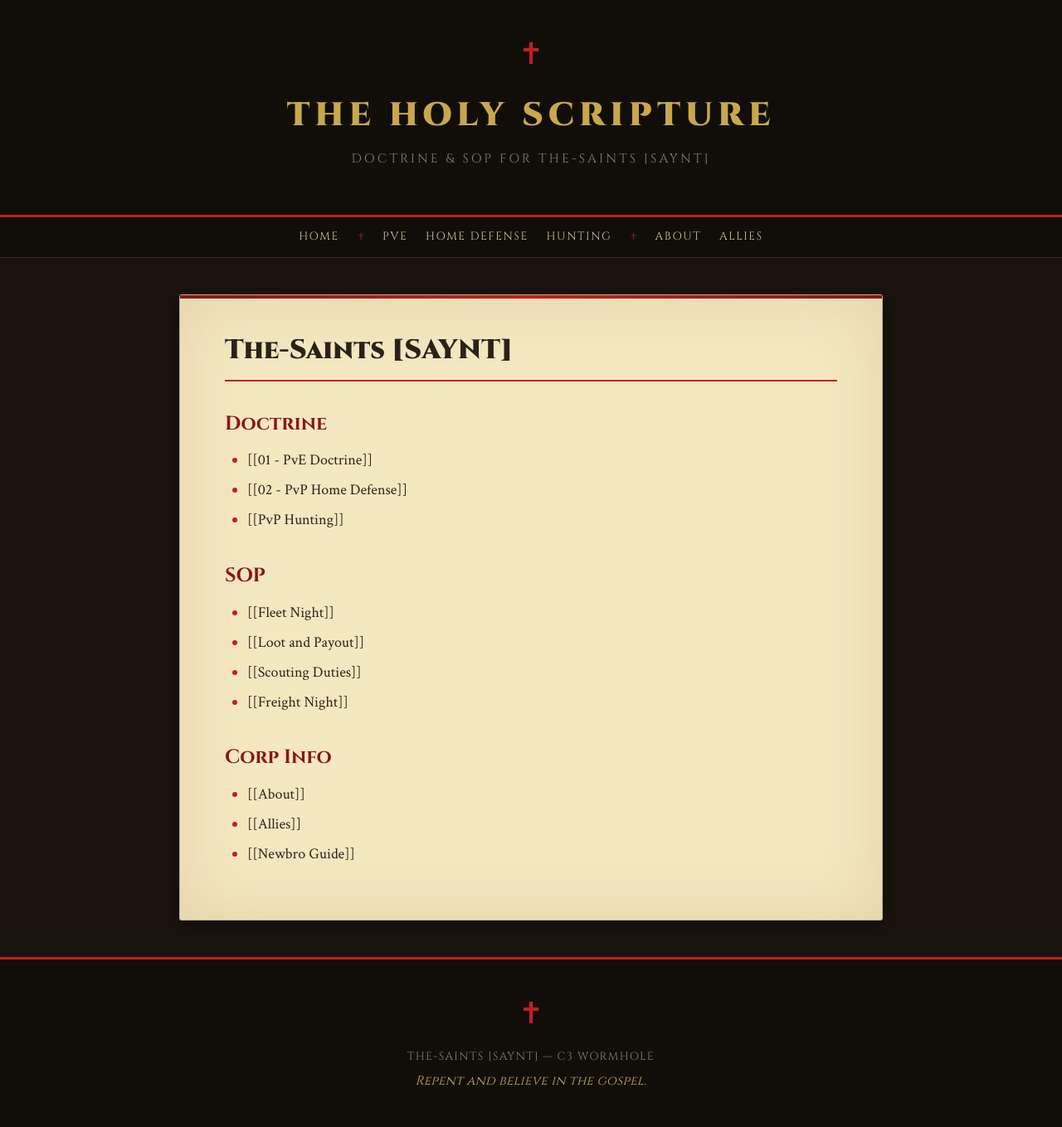
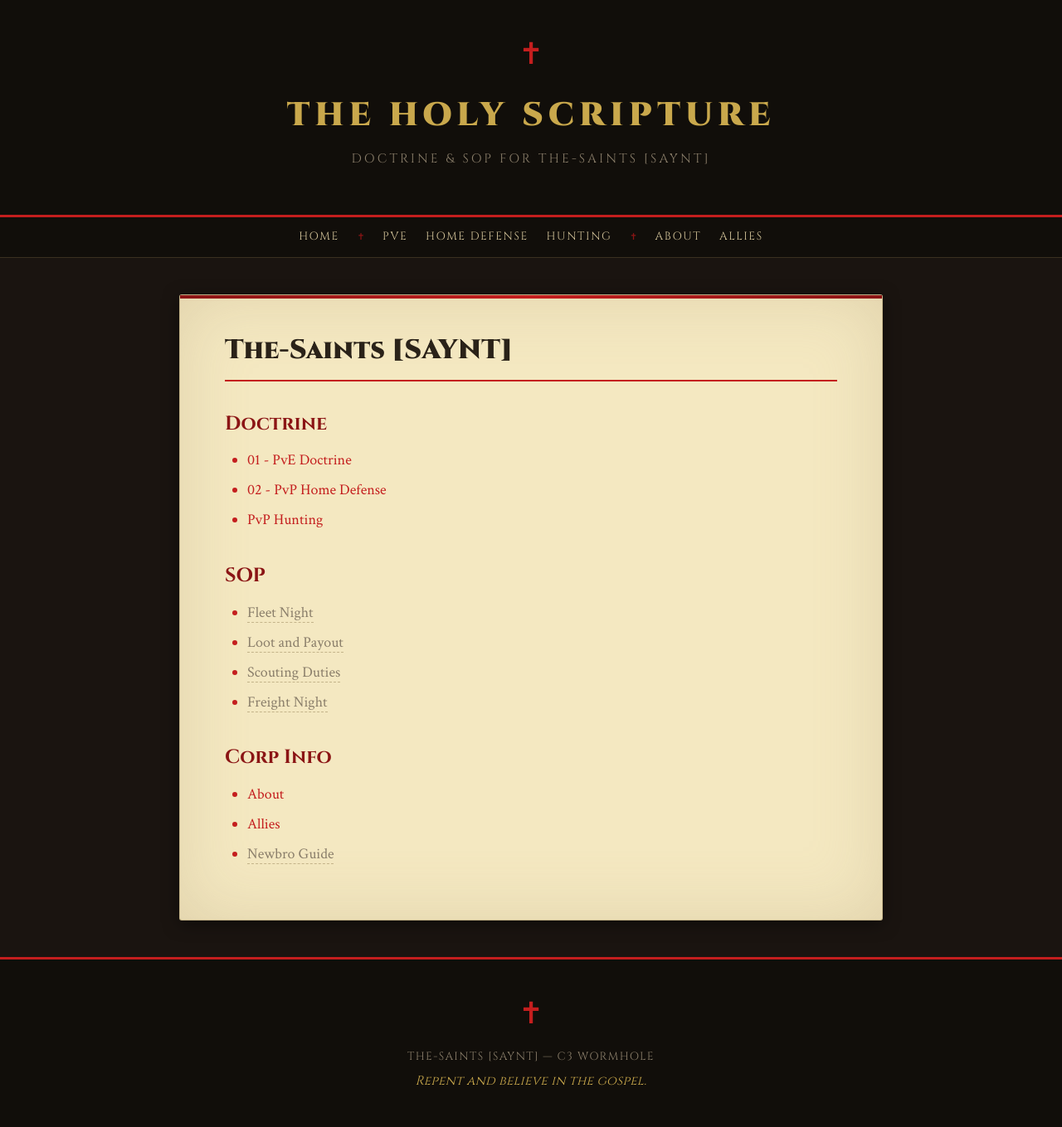
Before and after one commit to Jason-Terry/eve-saints-holy-scripture, a Jekyll site: the page built from index.md, in a window 1280 px wide. Shown: the whole page at 83% size. Built offline with Jekyll 4.4.1, drawn with Linux system fonts in a browser that asks for light colours; part of the change alters nothing that is shown.

Commit message:
Use client-side wiki link conversion from Jekyll Garden
Adapted from Jekyll Garden's Content.html approach.
Wiki links are converted to clickable links via JavaScript
after page load, matching against all site pages.
Removes the buggy Python converter — front matter only now.

Co-Authored-By: Claude Opus 4.6 <noreply@anthropic.com>

```diff
--- a/_layouts/default.html
+++ b/_layouts/default.html
@@ -36,6 +36,68 @@
     </article>
   </main>
 
+  <script>
+  document.addEventListener('DOMContentLoaded', function() {
+    const contentDiv = document.querySelector('.page-content');
+    if (!contentDiv) return;
+
+    const pages = [
+      {%- for p in site.pages -%}
+        {%- if p.title and p.url contains '.html' or p.name contains '.md' -%}
+          { title: {{ p.title | jsonify }}, url: "{{ site.baseurl }}{{ p.url | replace: '.html', '' }}" },
+        {%- endif -%}
+      {%- endfor -%}
+    ];
+
+    function findPage(title) {
+      return pages.find(p => p.title.toLowerCase() === title.toLowerCase())
+          || pages.find(p => p.url.toLowerCase().endsWith('/' + title.toLowerCase().replace(/ /g, '%20')));
+    }
+
+    function processNode(node) {
+      if (node.nodeType === Node.TEXT_NODE) {
+        let el = node.parentElement;
+        while (el) {
+          if (el.tagName === 'CODE' || el.tagName === 'PRE') return;
+          el = el.parentElement;
+        }
+        const text = node.textContent;
+        const re = /\[\[([^\]]+)\]\]/g;
+        let match, last = 0, frags = [];
+        while ((match = re.exec(text)) !== null) {
+          if (match.index > last)
+            frags.push(document.createTextNode(text.slice(last, match.index)));
+          const linkText = match[1].includes('|') ? match[1].split('|')[1] : match[1];
+          const target = match[1].includes('|') ? match[1].split('|')[0] : match[1];
+          const found = findPage(target);
+          const a = document.createElement('a');
+          a.textContent = linkText;
+          if (found) {
+            a.href = found.url;
+            a.className = 'wiki-link';
+          } else {
+            a.href = 'javascript:void(0)';
+            a.className = 'stale-link';
+            a.title = 'Page not yet written: ' + target;
+          }
+          frags.push(a);
+          last = match.index + match[0].length;
+        }
+        if (frags.length > 0) {
+          if (last < text.length)
+            frags.push(document.createTextNode(text.slice(last)));
+          frags.forEach(f => node.parentNode.insertBefore(f, node));
+          node.parentNode.removeChild(node);
+        }
+      } else if (node.nodeType === Node.ELEMENT_NODE) {
+        Array.from(node.childNodes).forEach(c => processNode(c));
+      }
+    }
+
+    processNode(contentDiv);
+  });
+  </script>
+
   <footer class="site-footer">
     <div class="footer-inner">
       <div class="templar-cross">&#10013;</div>
--- a/assets/css/style.css
+++ b/assets/css/style.css
@@ -209,6 +209,12 @@ em {
   border-bottom-color: var(--templar-red);
 }
 
+.page-content a.stale-link {
+  color: var(--text-muted);
+  border-bottom: 1px dashed var(--parchment-shadow);
+  cursor: default;
+}
+
 /* Lists */
 ul, ol {
   margin-bottom: 1rem;
```
Also changed, not shown: .github/workflows/deploy.yml.
